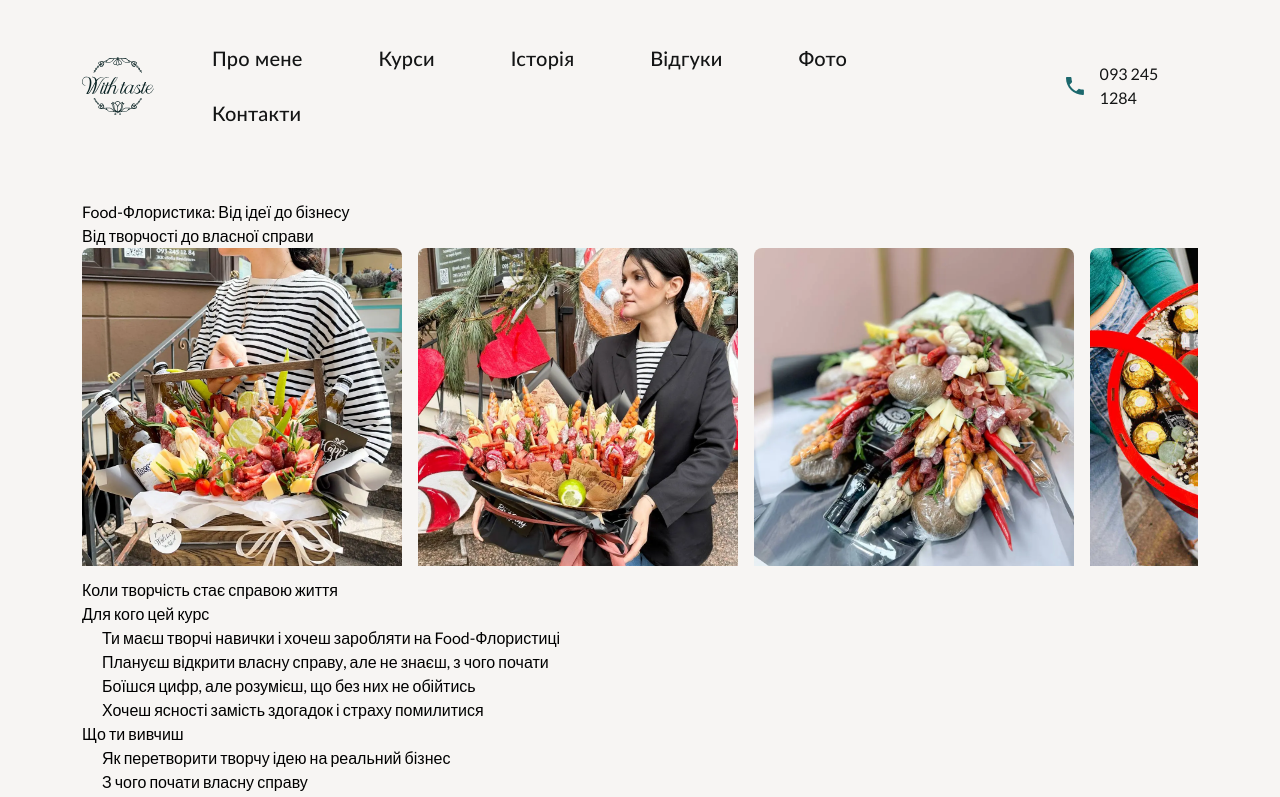
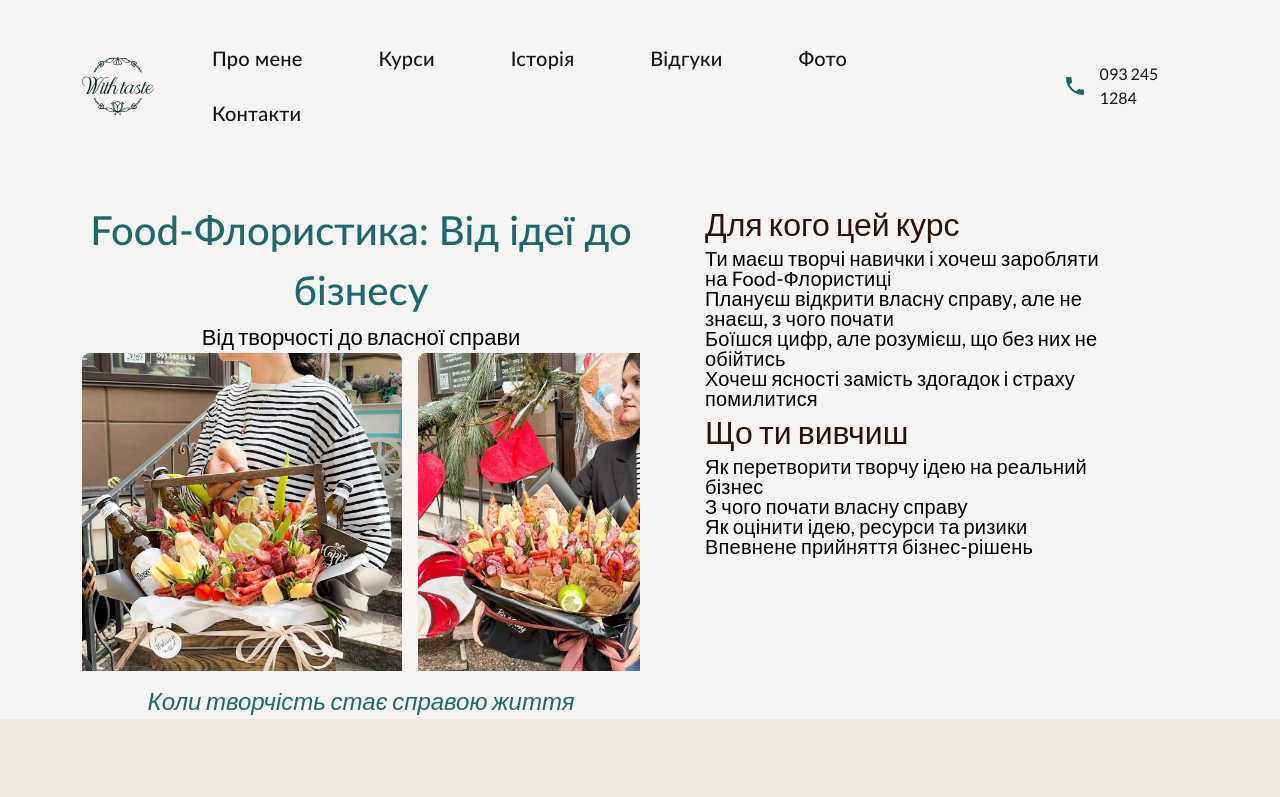
Before and after one commit to 7flowsstudio/floristics_agency, a Next.js app: page /courses/big-course in a window 1280 px wide. Shown: the top 797 px of the page. Built offline with nearby package versions, Linux system fonts and the light colour scheme.

Commit message:
add-styles-big-course

```diff
--- a/package.json
+++ b/package.json
@@ -12,7 +12,7 @@
     "@types/nodemailer": "^7.0.11",
     "clsx": "^2.1.1",
     "next": "16.1.6",
-    "nodemailer": "^8.0.1",
+    "nodemailer": "^8.0.2",
     "react": "19.2.3",
     "react-dom": "19.2.3",
     "zod": "^4.3.6"
--- a/src/components/Pages/BigCoursePage/BigCoursePage.tsx
+++ b/src/components/Pages/BigCoursePage/BigCoursePage.tsx
@@ -1,6 +1,7 @@
 "use client";
 import Container from "@/components/layout/Container";
 import Slider from "@/components/ui/Slider";
+import Text from "@/components/ui/Text";
 import { bigCourse } from "@/data/bigCourse";
 import clsx from "clsx";
 import Image from "next/image";
@@ -17,8 +18,14 @@ const BigCoursePage = () => {
   }));
   return (
     <Container className="pt-[100px] md:pt-[200px]">
-      <h2>Food-Флористика: Від ідеї до бізнесу</h2>
-      <p>Від творчості до власної справи</p>
+      <div className="flex flex-col md:flex-row gap-[65px]">
+        <div className="md:w-1/2">
+          <h2 className="text-[#1C686D] text-[24px] font-medium md:text-[40px] text-center">
+            Food-Флористика: Від ідеї до бізнесу
+          </h2>
+          <p className="text-[24px] md:text-[22px] text-center">
+            Від творчості до власної справи
+          </p>
           <div className="">
             <Slider<BigCourseSliderItem>
               items={items}
@@ -46,24 +53,46 @@ const BigCoursePage = () => {
               )}
             />
           </div>
-      <p>Коли творчість стає справою життя</p>
-      <div>
-        <h3>Для кого цей курс</h3>
-        <ul className="list-none pl-5">
-          <li>Ти маєш творчі навички і хочеш заробляти на Food-Флористиці</li>
-          <li>Плануєш відкрити власну справу, але не знаєш, з чого почати</li>
-          <li>Боїшся цифр, але розумієш, що без них не обійтись</li>
-          <li>Хочеш ясності замість здогадок і страху помилитися</li>
+          <p className="text-center text-[#1C686D] text-[18px] md:text-[24px] italic">
+            Коли творчість стає справою життя
+          </p>
+        </div>
+        <div className="md:w-1/2">
+          <div className="max-w-[412px]">
+            <h3 className="text-[#2D1106] text-[20px] md:text-[32px] text-center md:text-left">
+              Для кого цей курс
+            </h3>
+            <ul className="list-none flex flex-col justify-center">
+              <li>
+                <Text>
+                  Ти маєш творчі навички і хочеш заробляти на Food-Флористиці
+                </Text>
+              </li>
+              <li>
+                <Text>
+                  Плануєш відкрити власну справу, але не знаєш, з чого почати
+                </Text>
+              </li>
+              <li>
+                <Text>Боїшся цифр, але розумієш, що без них не обійтись</Text>
+              </li>
+              <li>
+                <Text>Хочеш ясності замість здогадок і страху помилитися</Text>
+              </li>
             </ul>
           </div>
-      <div>
-        <h3>Що ти вивчиш</h3>
-        <ul className="list-none pl-5">
-          <li>Як перетворити творчу ідею на реальний бізнес</li>
-          <li>З чого почати власну справу</li>
-          <li>Як оцінити ідею, ресурси та ризики</li>
-          <li>Впевнене прийняття бізнес-рішень</li>
+          <div className="max-w-[412px]">
+            <h3 className="text-[#2D1106] text-[20px] md:text-[32px] text-center md:text-left">
+              Що ти вивчиш
+            </h3>
+            <ul className="list-none flex flex-col justify-center">
+              <Text>Як перетворити творчу ідею на реальний бізнес</Text>
+              <Text>З чого почати власну справу</Text>
+              <Text>Як оцінити ідею, ресурси та ризики</Text>
+              <Text>Впевнене прийняття бізнес-рішень</Text>
             </ul>
+          </div>
+        </div>
       </div>
     </Container>
   );
--- /dev/null
+++ b/src/components/ui/Text.tsx
@@ -0,0 +1,42 @@
+import React from "react";
+import type { JSX } from "react";
+import clsx from "clsx";
+
+type TextProps = {
+  children?: React.ReactNode;
+  mobileText?: string;
+  desktopText?: string;
+  className?: string;
+  as?: keyof JSX.IntrinsicElements;
+} & React.HTMLAttributes<HTMLElement>;
+
+export default function Text({
+  children,
+  mobileText,
+  desktopText,
+  className,
+  as = "p",
+  ...props
+}: TextProps) {
+  const baseClasses =
+    "font-lato font-normal text-[16px] md:text-[20px] leading-[100%] tracking-[0.01em]";
+
+  const content =
+    mobileText && desktopText ? (
+      <>
+        <span className="block md:hidden">{mobileText}</span>
+        <span className="hidden md:block">{desktopText}</span>
+      </>
+    ) : (
+      children
+    );
+
+  return React.createElement(
+    as,
+    {
+      className: clsx(baseClasses, className),
+      ...props,
+    },
+    content,
+  );
+}
```
Also changed, not shown: 1 other file (tests, documents, lock files or other folders). Lines whose indentation alone changed are shown as unchanged.
